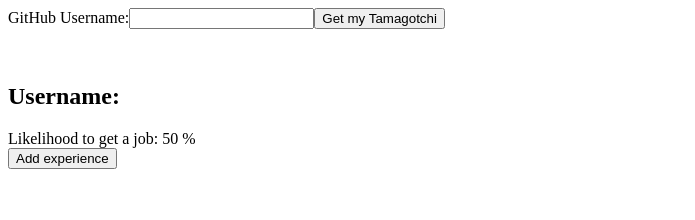
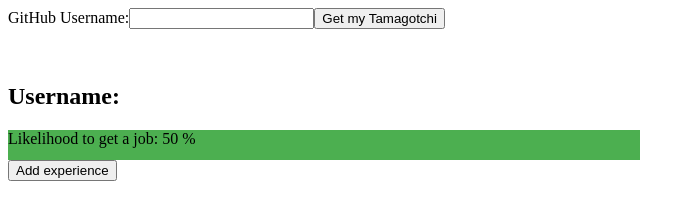
Before and after one commit to fac-12/Tamagotchi-DN, a React app: page / in a window 1280 px wide. Shown: the whole page, without its empty margins (0-695 px from the left). Built offline with nearby package versions, Linux system fonts and the light colour scheme; some packages are replaced by stand-ins of ours; no server answers.

Commit message:
added live health bar

```diff
--- a/src/components/bar/index.js
+++ b/src/components/bar/index.js
@@ -27,17 +27,17 @@ export class Bar extends React.Component {
     });
   };
 
-  incrementWidth = {
-    width: `${this.state.health}%`
-  };
+  render() {
+    const incrementWidth = {
+      width: `${this.state.health}%`
+    };
 
-  render() {
     if (this.state.health <= 0) {
       return <div>No job for you!</div>;
     } else {
       return (
         <div>
-          <div id="Bar" className={this.incrementWidth}>
+          <div id="myBar" style={incrementWidth}>
             Likelihood to get a job: {this.state.health} %
           </div>
           <div id="myProgress" />
--- a/src/components/bar/style.css
+++ b/src/components/bar/style.css
@@ -4,7 +4,7 @@
 }
 
 #myBar {
-  width: 1%;
+  width: 100%;
   height: 30px;
   background-color: #4caf50;
 }
```
